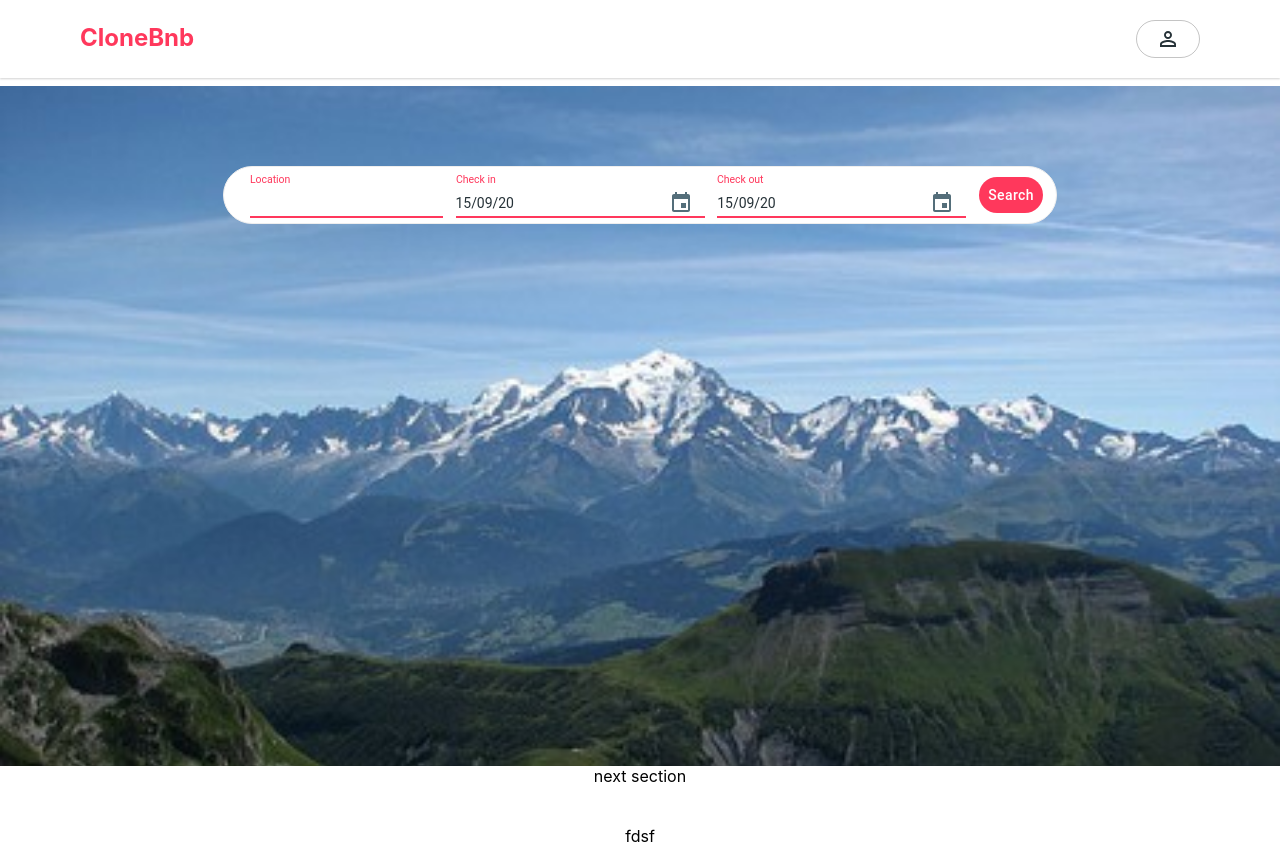
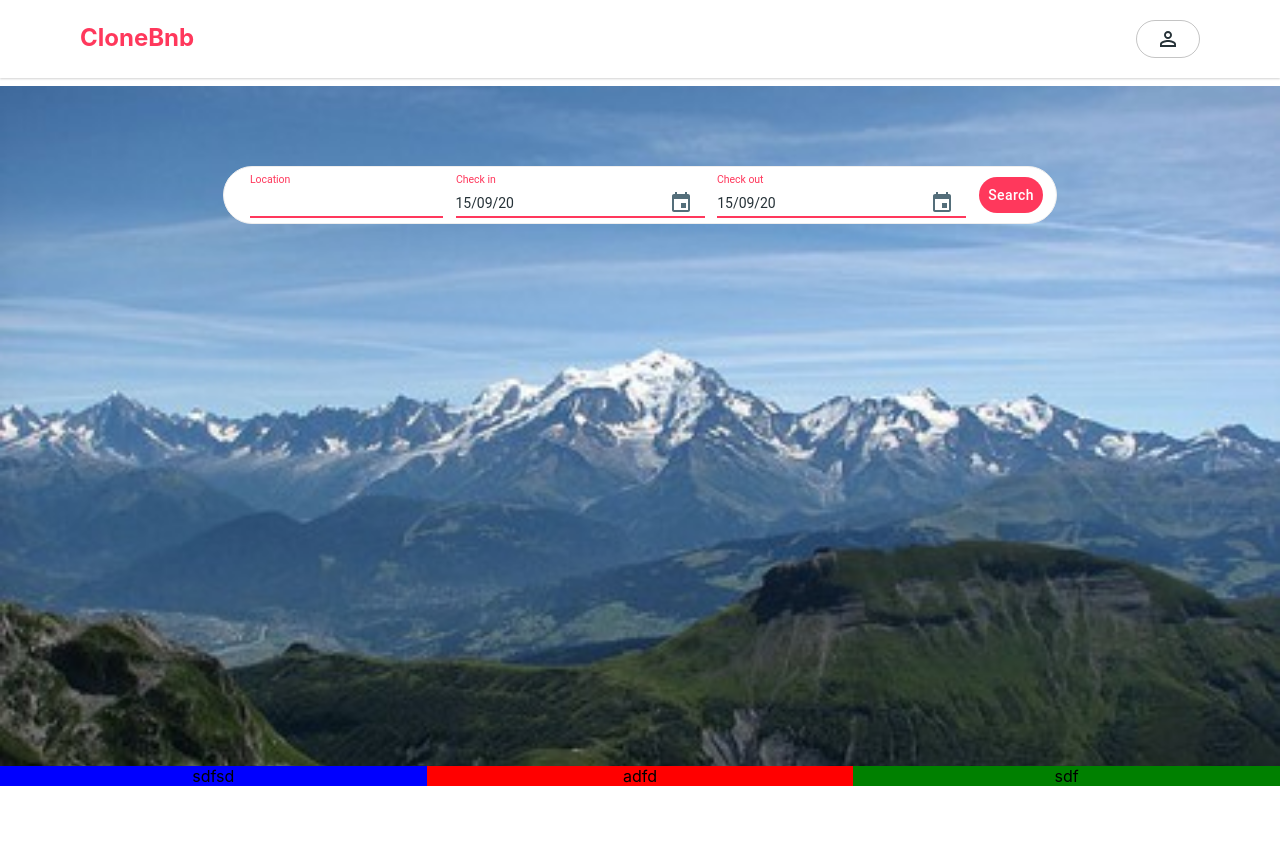
Before and after one commit to BenNeighbour/CloneBnb, a React (Create React App) app in the folder web/: page /home in a window 1280 px wide. After the commit the page ends 800 px from the top, so only its background shows below. Built offline with nearby package versions, Linux system fonts and the light colour scheme.

Commit message:
Creating middle section component with grid layout

```diff
--- /dev/null
+++ b/web/src/components/Home/MiddleSection.tsx
@@ -0,0 +1,46 @@
+import * as React from "react";
+import { RouteComponentProps } from "react-router-dom";
+import Grid from "@material-ui/core/Grid";
+
+interface Props extends RouteComponentProps<any> {}
+
+const MiddleSection: React.FC<Props> = (props) => {
+  return (
+    <div>
+      <Grid container>
+        <Grid
+          item
+          xs={12}
+          sm={4}
+          style={{
+            backgroundColor: "blue",
+          }}
+        >
+          sdfsd
+        </Grid>
+        <Grid
+          item
+          xs={12}
+          sm={4}
+          style={{
+            backgroundColor: "red",
+          }}
+        >
+          adfd
+        </Grid>
+        <Grid
+          item
+          xs={12}
+          sm={4}
+          style={{
+            backgroundColor: "green",
+          }}
+        >
+          sdf
+        </Grid>
+      </Grid>
+    </div>
+  );
+};
+
+export default MiddleSection;
--- a/web/src/pages/Home/Home.tsx
+++ b/web/src/pages/Home/Home.tsx
@@ -3,6 +3,7 @@ import { RouteComponentProps } from "react-router-dom";
 import Navigation from "./../../components/Navigation/Navigation";
 import "./Home.css";
 import HomeTopBanner from "./../../components/Home/HomeTopBanner";
+import MiddleSection from "./../../components/Home/MiddleSection";
 
 interface Props extends RouteComponentProps<any> {}
 
@@ -33,11 +34,11 @@ const Home: React.FC<Props> = (props) => {
           history={props.history}
         />
         <div>
-          next section
-          <br />
-          <br />
-          <br />
-          fdsf
+          <MiddleSection
+            location={props.location}
+            match={props.match}
+            history={props.history}
+          />
         </div>
       </div>
     </div>
```
